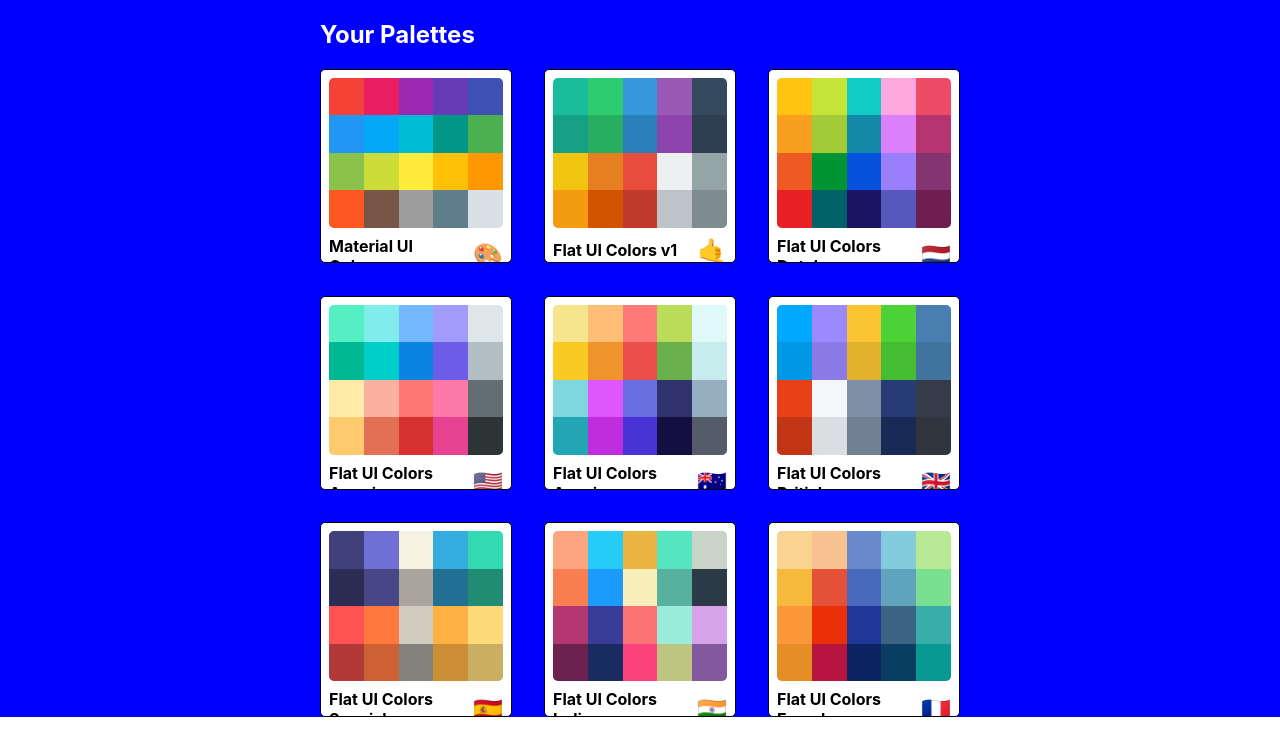
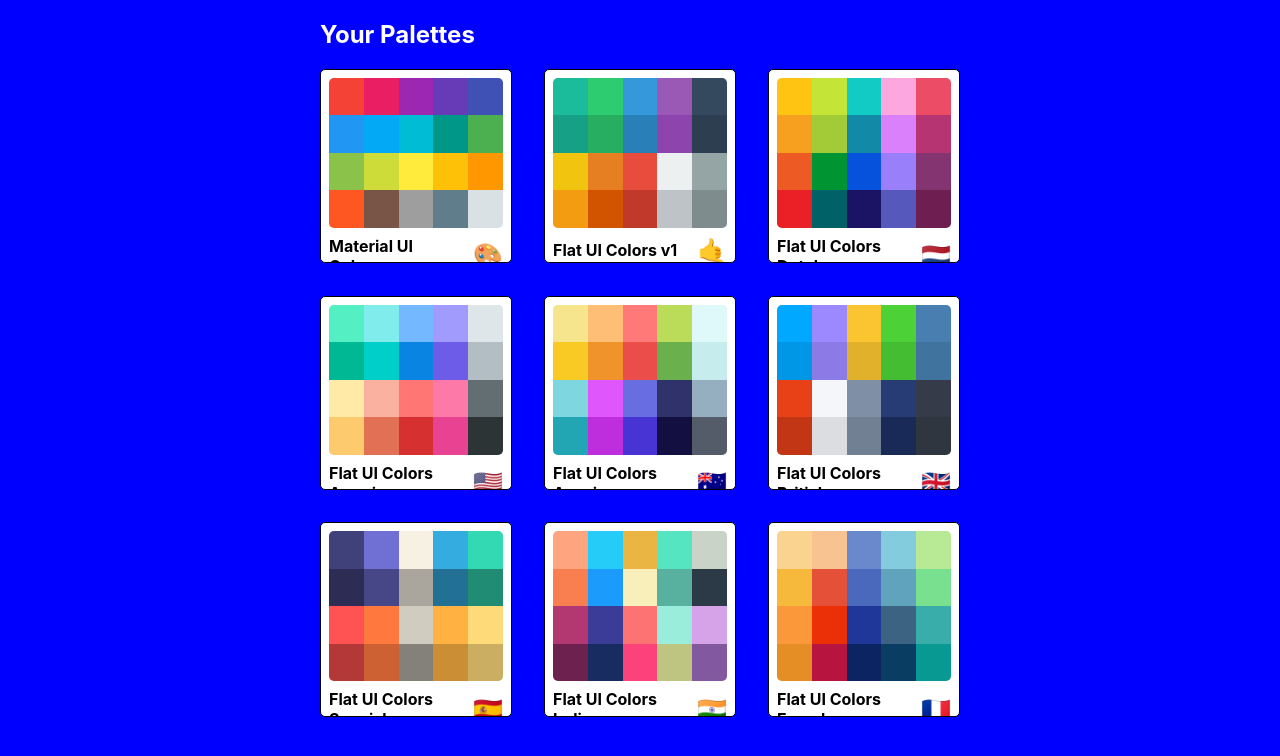
Before and after one commit to WilliamSole/React-Color-Palette, a React (Create React App) app: page / in a window 1280 px wide. Shown: the top 756 px of the page. Built offline with nearby package versions, Linux system fonts and the light colour scheme.

Commit message:
change style in mini palette & add link to palette

```diff
--- a/src/App.js
+++ b/src/App.js
@@ -15,7 +15,7 @@ class App extends Component {
   render() {
     return (
       <Switch>
-        <Route exact path='/' render={ () => <PaletteList palettes={ seedColours } /> }/>
+        <Route exact path='/' render={ (routeProps) => <PaletteList palettes={ seedColours } { ...routeProps }/> }/>
         <Route
           exact
           path='/palette/:id'
--- a/src/MiniPalette.js
+++ b/src/MiniPalette.js
@@ -9,7 +9,7 @@ const styles = {
         padding: '0.5rem',
         position: 'relative',
         overflow: 'hidden',
-        '& hover': {
+        '&:hover': {
             cursor: 'pointer'
         }
     },
@@ -45,13 +45,13 @@ const styles = {
 }
 
 function MiniPalette(props){
-    const  { classes, paletteName, emoji, colors } = props;
+    const  { classes, paletteName, emoji, colors, handleClick } = props;
     const MiniColorBoxes = colors.map(color => (
         <div key={ color.name } className={ classes.miniColor } style={{ backgroundColor: color.color }}></div>
     ));
 
     return(
-        <div className={ classes.root }>
+        <div className={ classes.root } onClick={ handleClick }>
             <div className={ classes.colors }>
                 { MiniColorBoxes }
             </div>
--- a/src/PaletteList.js
+++ b/src/PaletteList.js
@@ -6,7 +6,7 @@ import { withStyles } from '@material-ui/styles';
 const styles = {
     root: {
         backgroundColor: 'blue',
-        height: '100%',
+        height: '100vh',
         display: 'flex',
         alignItems: 'flex-start',
         justifyContent: 'center'
@@ -34,6 +34,11 @@ const styles = {
 }
 
 class PaletteList extends Component {
+
+    gotToPalette(id) {
+        this.props.history.push(`/palette/${id}`);
+    }
+
     render(){
         const { palettes, classes } = this.props;
         return(
@@ -43,11 +48,9 @@ class PaletteList extends Component {
                         <h1>Your Palettes</h1>
                     </nav>
                     <div className={ classes.palettes } >
-                        {palettes.map(palette => {
-                            return (
-                                <MiniPalette {...palette} />
-                            )
-                        })}
+                        {palettes.map(palette => (
+                            <MiniPalette {...palette} handleClick={ () => this.gotToPalette(palette.id) } />
+                        ))}
                     </div>
                 </div>
             </div>
```
